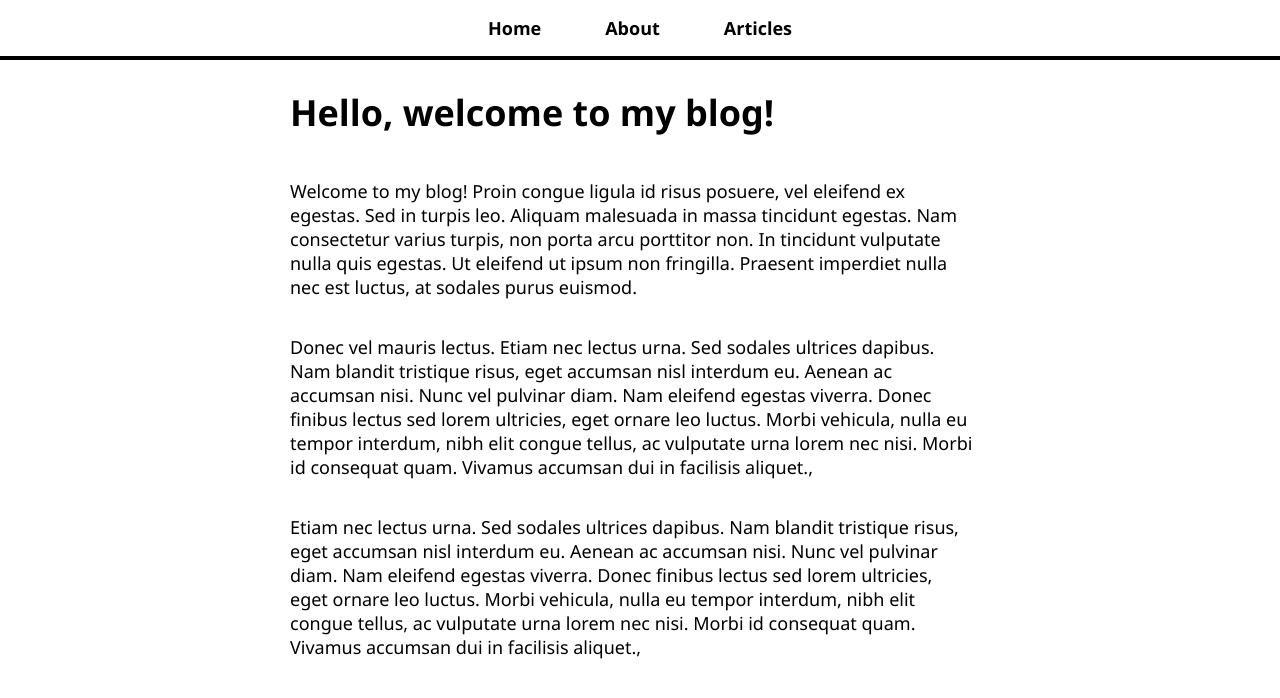
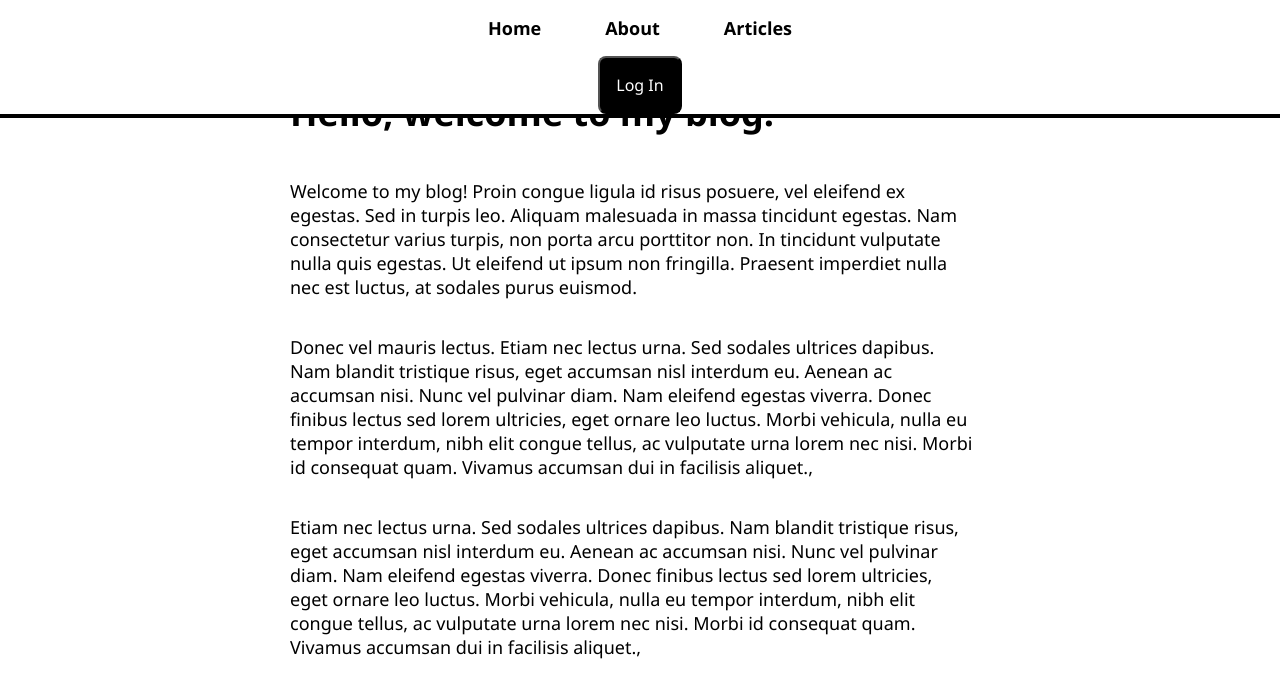
Before and after one commit to hadi14250/react-blog-website, a React (Create React App) app in the folder react-blog-website/: page / in a window 1280 px wide. Shown: the top 698 px of the page. Built offline with nearby package versions, Linux system fonts and the light colour scheme; no server answers.

Commit message:
added logout and login button depending on if the user is logged in or out

```diff
--- a/react-blog-website/src/NavBar.js
+++ b/react-blog-website/src/NavBar.js
@@ -1,6 +1,8 @@
 import { Link } from 'react-router-dom';
+import useUser from './hooks/useUser';
 
 const NavBar = () => {
+    const { user } = useUser();
     return (
         <nav>
             <ul>
@@ -14,6 +16,13 @@ const NavBar = () => {
                     <Link to="/articles">Articles</Link>
                 </li>
             </ul>
+            <div className='nav-right'>
+                {
+                    user
+                        ? <button>Log Out</button>
+                        : <button>Log In</button>
+                }
+            </div>
         </nav>
     );
 }
```
